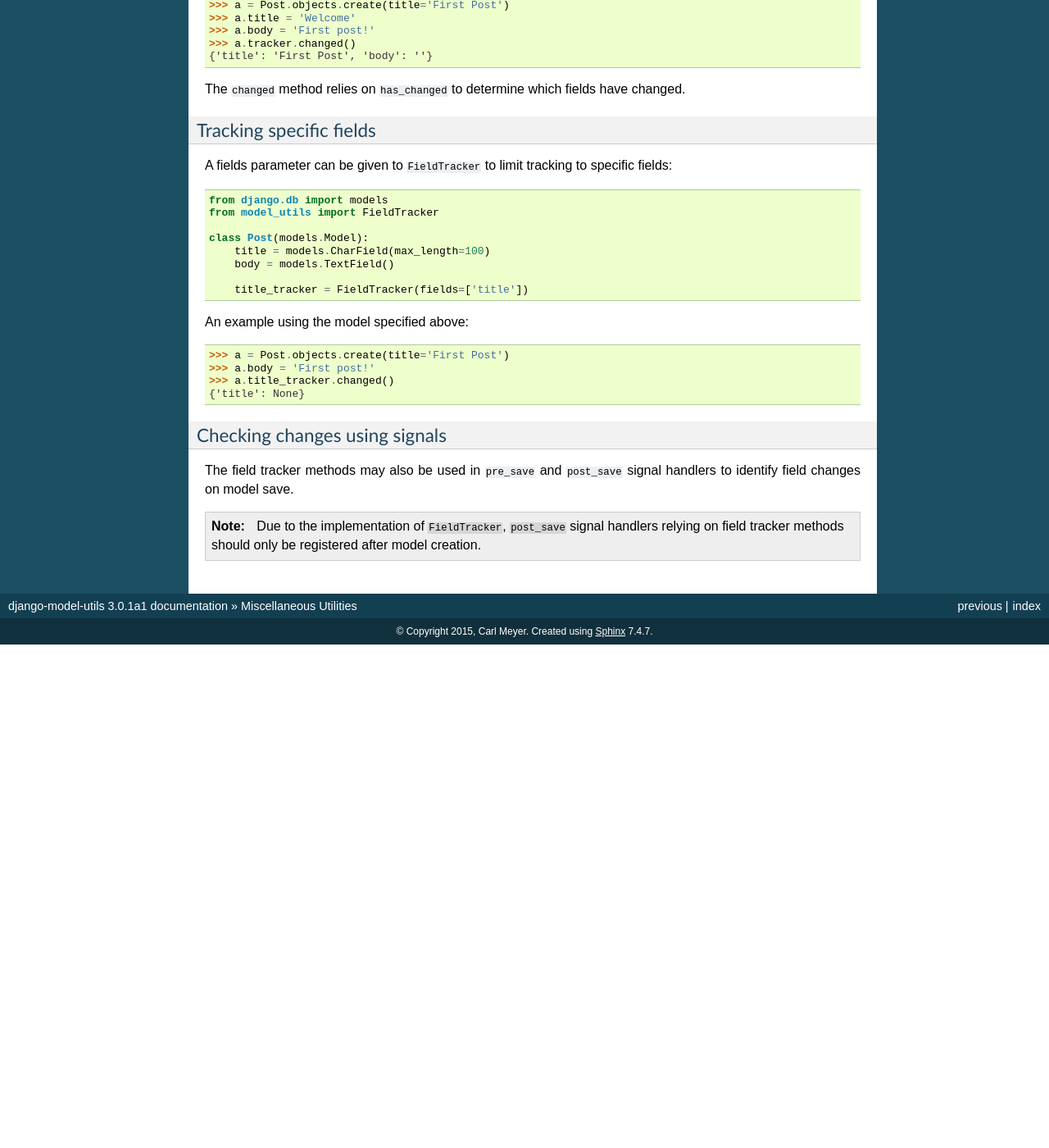
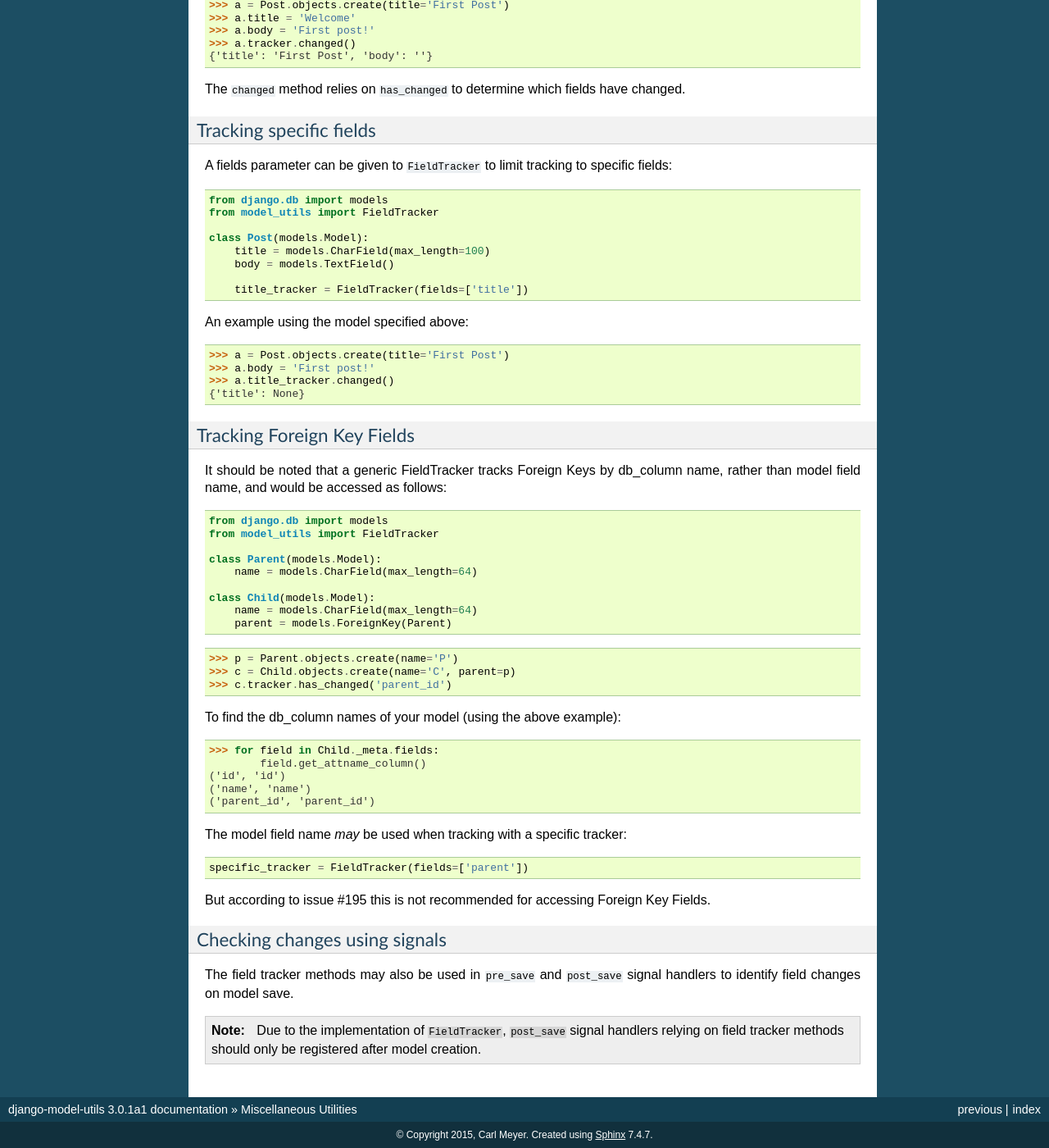
Before and after one commit to jazzband/django-model-utils, a Sphinx documentation site: the page built from docs/utilities.rst, in a window 1280 px wide and 1400 px high, scrolled down 2505 px. Shown: the whole window at 82% size. Built offline with Sphinx 7.4.7, drawn with Linux system fonts in a browser that asks for light colours; before the commit the page ends 3291 px from its top, so only the background shows below that; some of the changed text lies outside the part shown.

Commit message:
Update Docs - utilities.rst based on issue #195
Having encountered this issue a couple of times with FieldTrackers, I thought it would be good to go in the docs! Hope this helps.

```diff
--- a/docs/utilities.rst
+++ b/docs/utilities.rst
@@ -212,6 +212,50 @@
     {'title': None}
 
 
+Tracking Foreign Key Fields
+---------------------------
+
+It should be noted that a generic FieldTracker tracks Foreign Keys by db_column name, rather than model field name, and would be accessed as follows:
+
+.. code-block:: python
+
+    from django.db import models
+    from model_utils import FieldTracker
+
+    class Parent(models.Model):
+        name = models.CharField(max_length=64)
+
+    class Child(models.Model):
+        name = models.CharField(max_length=64)
+        parent = models.ForeignKey(Parent)
+
+.. code-block:: pycon
+
+    >>> p = Parent.objects.create(name='P')
+    >>> c = Child.objects.create(name='C', parent=p)
+    >>> c.tracker.has_changed('parent_id')
+
+
+To find the db_column names of your model (using the above example):
+
+.. code-block:: pycon
+
+    >>> for field in Child._meta.fields:
+            field.get_attname_column()
+    ('id', 'id')
+    ('name', 'name')
+    ('parent_id', 'parent_id')
+
+
+The model field name *may* be used when tracking with a specific tracker:
+
+.. code-block:: python
+
+    specific_tracker = FieldTracker(fields=['parent'])
+
+But according to issue #195 this is not recommended for accessing Foreign Key Fields.
+
+
 Checking changes using signals
 ------------------------------
 
```
